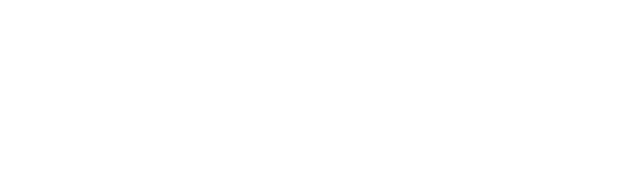
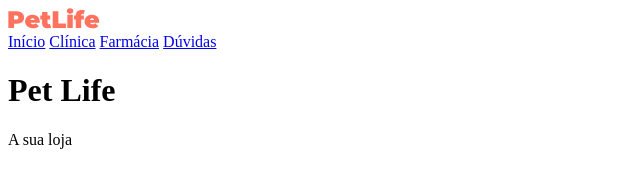
Before and after one commit to marcosfujimoto/SitePetLife, a plain HTML site: page index.html in a window 1280 px wide. Shown: the whole page, without its empty margins (0-640 px from the left). Drawn offline with Linux system fonts and the light colour scheme.

Commit message:
Upload de Imagens

```diff
--- a/index.html
+++ b/index.html
@@ -3,7 +3,26 @@
     <head>
         <meta charset="UTF-8" />
         <meta name="viewport" content="width=device-width, initial-scale=1.0" />
-        <title>Document</title>
+        <title>Pet Life</title>
+        <meta
+            name="description"
+            content="Garanta uma vida longa e cheia de
+        alegria para o seu melhor amigo"
+        />
     </head>
-    <body></body>
+    <body>
+        <header>
+            <a href="index.html">
+                <img src="/img/logo.svg" alt="Logo Pet Life" />
+            </a>
+            <nav>
+                <a href="#inicio">Início</a>
+                <a href="#clinica">Clínica</a>
+                <a href="#farmacia">Farmácia</a>
+                <a href="#duvidas">Dúvidas</a>
+            </nav>
+        </header>
+        <h1>Pet Life</h1>
+        <p>A sua loja</p>
+    </body>
 </html>
```
Also changed, not shown: img/arrow-down.svg (added), img/clinic-img.svg (added), img/faq-img.svg (added), img/logo-white.svg (added), img/logo.svg (added), img/shape.svg (added), img/shop-img.svg (added), img/start-img.svg (added).
